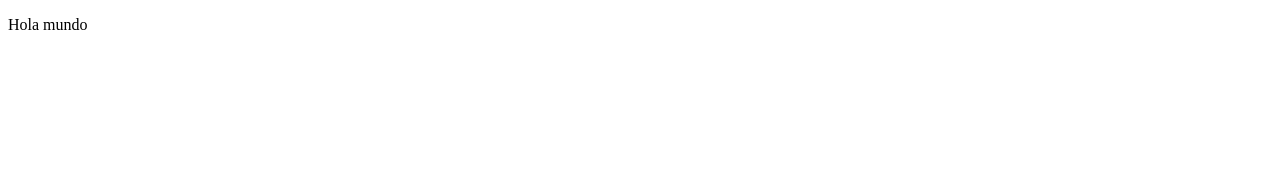
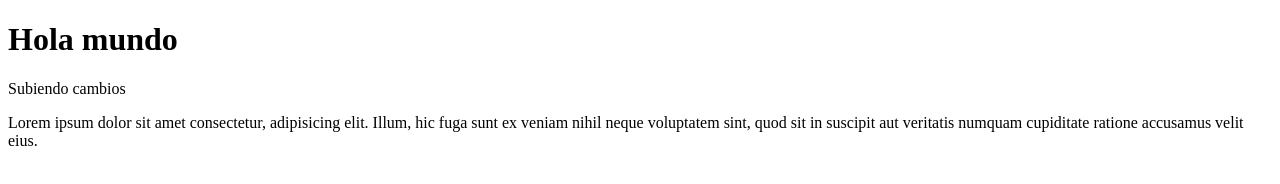
Before and after one commit to urraparra/conejo, a plain HTML site: page index.html in a window 1280 px wide. Drawn offline with Linux system fonts and the light colour scheme.

Commit message:
lo que subo

```diff
--- a/index.html
+++ b/index.html
@@ -1,12 +1,18 @@
 <!DOCTYPE html>
 <html lang="en">
+
 <head>
     <meta charset="UTF-8">
     <meta name="viewport" content="width=p, initial-scale=1.0">
     <meta http-equiv="X-UA-Compatible" content="ie=edge">
     <title>Document</title>
 </head>
+
 <body>
-    <p>Hola mundo</p>
+    <h1>Hola mundo</h1>
+    <p>Subiendo cambios</p>
+    <p>Lorem ipsum dolor sit amet consectetur, adipisicing elit. Illum, hic fuga sunt ex veniam nihil neque voluptatem
+        sint, quod sit in suscipit aut veritatis numquam cupiditate ratione accusamus velit eius.</p>
 </body>
+
 </html>
```
